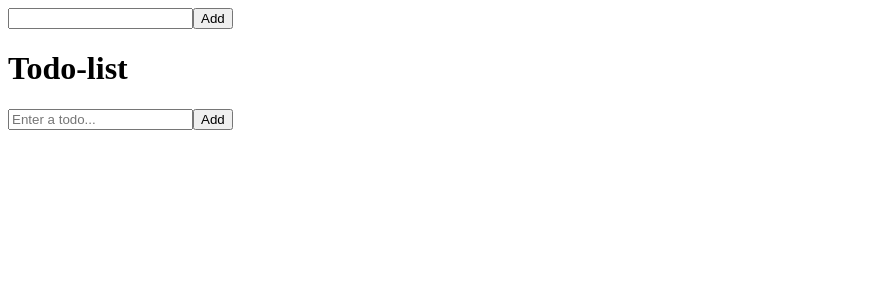
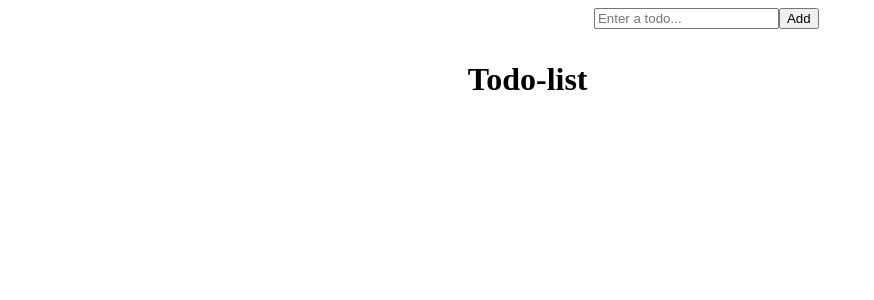
Before and after one commit to michoti/React_todo, a React (Create React App) app: page / in a window 1280 px wide. Shown: the top 300 px of the page, without its empty margins (0-874 px from the left). Built offline with nearby package versions, Linux system fonts and the light colour scheme.

Commit message:
modified

```diff
--- a/src/App.css
+++ b/src/App.css
@@ -0,0 +1,13 @@
+.App{
+    height: 100vh;
+}
+
+.main {
+    display: flex;
+    align-content: center;
+    justify-content: center;
+}
+
+.header-section {
+    margin: 2rem 0.4rem;
+}
--- a/src/App.js
+++ b/src/App.js
@@ -28,20 +28,13 @@ const App = () => {
     };
 
   return (
-    <div>
-        <div>
-
-            <input onChange={handleInputChange} />
-            <button onClick={addTask} >Add</button>
-
-
-
-            <div>
+        <div className='App'>
+            <div className='main'>
+                <div className='header-section'>
                     <Header />
                 </div>
-
                 <div>
-              <Form />
+                <Form handleInputChange={handleInputChange} addTask={addTask} />
                 </div>
                 <div>
                     {todo.map((task) => {
@@ -51,6 +44,7 @@ const App = () => {
                     })}
                 </div>
             </div>
+
       </div>
   )
 }
--- a/src/components/Form.js
+++ b/src/components/Form.js
@@ -1,16 +1,15 @@
 import React from 'react'
 
-const Form = () => {
+const Form = (props) => {
 
   return (
     <div>
-    <form>
         <input
         type="text"
+        onChange={props.handleInputChange}
         placeholder='Enter a todo...'
         />
-        <button type="submit">Add</button>
-    </form>
+        <button onClick={props.addTask} type="submit">Add</button>
 
     </div>
 
--- a/src/components/Header.js
+++ b/src/components/Header.js
@@ -2,7 +2,7 @@ import React from 'react';
 
 const  Header = () => {
   return (
-    <div className='header'>
+    <div>
         <h1>Todo-list</h1>
     </div>
   )
```
Lines whose indentation alone changed are shown as unchanged.
